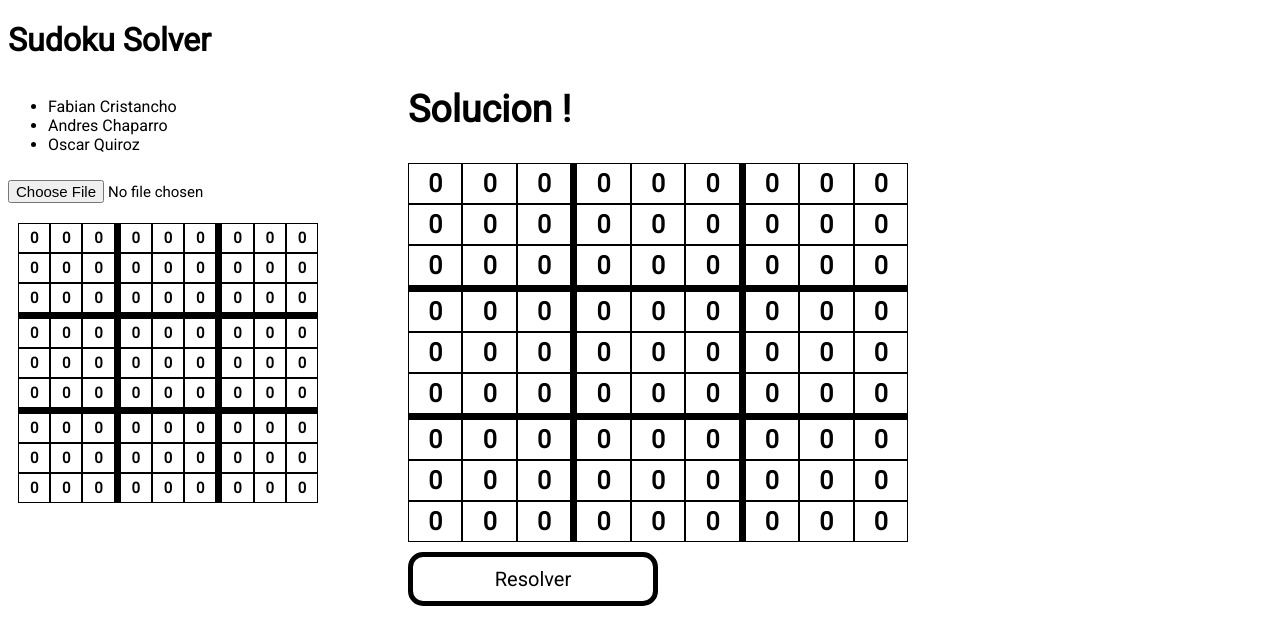
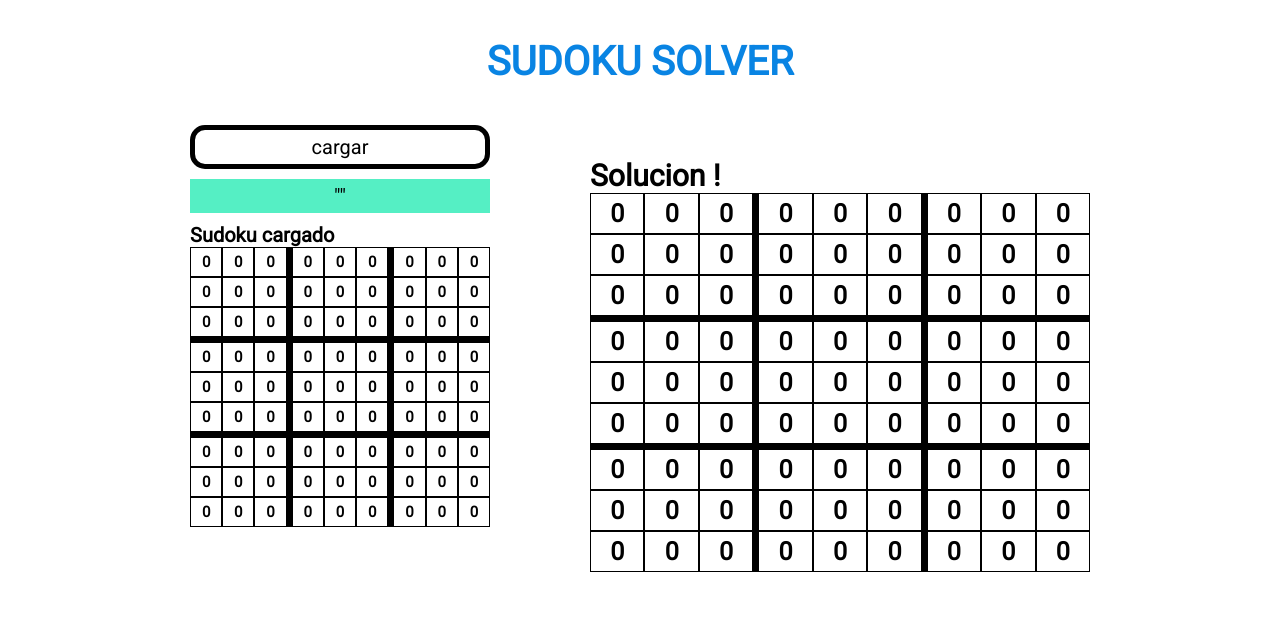
Before and after one commit to oscar-quiroz/sudokuAngular, an Angular app: page / in a window 1280 px wide. Shown: the top 644 px of the page. Built offline with nearby package versions, Linux system fonts and the light colour scheme.

Commit message:
intefaz sudoku

```diff
--- a/src/app/app.component.css
+++ b/src/app/app.component.css
@@ -1,6 +1,31 @@
+.title {
+    text-align: center;
+}
+
 .container {
     display: flex;
     gap: 100px;
+    justify-content: center;
+}
+
+h4 {
+    margin: 0px;
+    padding: 0px;
+}
+
+p {
+    margin: 0px;
+    padding: 0px;
+}
+
+ul {
+    margin-top: 0px;
+    padding: 0px;
+}
+
+h2 {
+    margin: 0px;
+    padding: 0px;
 }
 
 .input-cont {
@@ -13,10 +38,14 @@
 input[type="file"] {
     font-size: 15px;
     cursor: pointer;
+    opacity: 0;
+    position: absolute;
+    left: 0;
+    top: 0;
+    height: 100%;
 }
 
 .pre-sudoku {
-    padding: 10px;
     width: 100%;
     font-size: 15px;
 }
@@ -33,3 +62,31 @@ input[type="file"] {
 .active {
     background-color: rgb(28, 221, 147);
 }
+
+.cargar {
+    position: relative;
+    padding: 5px;
+    margin-top: 10px;
+    background-color: #fff;
+    color: #000;
+    font-size: 20px;
+    border: 5px solid #000;
+    outline: none;
+    border-radius: 15px;
+    font-size: 20px;
+    cursor: pointer;
+    transition: all 1s;
+}
+
+.cargar:hover {
+    border: 5px solid #fff;
+    background-color: #000;
+    color: #fff;
+}
+
+.fileMatrix {
+    background-color: #55efc4;
+    font-size: 20px;
+    padding: 5px;
+    text-align: center;
+}
--- a/src/app/app.component.html
+++ b/src/app/app.component.html
@@ -1,20 +1,21 @@
-<div>
-    <h1> Sudoku Solver</h1>
+<div class="title">
+    <h2 style="font-size: 40px; padding: 30px; color:#0984e3 ;"> SUDOKU SOLVER</h2>
 </div>
 
 <div class="container">
     <div class="input-cont">
-        <ul>
-            <li>
-                Fabian Cristancho
-            </li>
-            <li>
-                Andres Chaparro
-            </li>
-            <li>
-                Oscar Quiroz
-            </li>
-        </ul>
+
+        <button class="cargar">cargar
+                <input name="inputFile" [(ngModel)]="inputFile" required id="file" type="file" accept=".txt" [ngClass]="ok" (change)="onSelectFile($event)">
+            </button>
+        <p class="fileMatrix">{{auxInputFile | json}}</p>
+
+
+
+        <div class="pre-sudoku">
+            <h4 style="font-size: 20px;">Sudoku cargado</h4>
+            <app-sudoku [showButton]="showButton" [array]='initialMatrix'></app-sudoku>
+        </div>
         <ul *ngIf="isErrors">
             <h2>Errores </h2>
             <li style="color: red;" *ngFor="let item of arrayErrors">
@@ -22,13 +23,12 @@
             </li>
 
         </ul>
-        <input #file required id="file" type="file" accept=".txt" [ngClass]="ok" (change)="onSelectFile($event)">
-        <div class="pre-sudoku">
-            <app-sudoku [showButton]="showButton" [array]='initialMatrix'></app-sudoku>
-        </div>
+
+
+
     </div>
     <div class="sudoku">
-        <h2>Solucion !</h2>
-        <app-sudoku [showButton]="!showButton" [array]='matrix'></app-sudoku>
+        <h2 style="font-size: 30px;">Solucion !</h2>
+        <app-sudoku [showButton]="showButton" [array]='matrix'></app-sudoku>
     </div>
 </div>
--- a/src/app/app.component.ts
+++ b/src/app/app.component.ts
@@ -1,4 +1,4 @@
-import { Component } from '@angular/core';
+import { Component, ElementRef, ViewChild } from '@angular/core';
 import { ReplaySubject } from 'rxjs';
 import { Sudoku } from './models/sudoku';
 
@@ -10,6 +10,8 @@ import { Sudoku } from './models/sudoku';
 export class AppComponent {
 
 
+inputFile:any;
+auxInputFile:string="";
   isErrors:boolean=false;
   arrayErrors: any = []
   showButton: boolean = false;
@@ -26,6 +28,7 @@ export class AppComponent {
 
   ngOnInit(): void { }
 
+
   /**
    *
    * Obtiene el archivo justo cuando se cambia en el input
@@ -34,9 +37,12 @@ export class AppComponent {
     this.ok = 'active';
     console.log('Sudoku : ', e.target.files[0]);
     this.file = e.target.files[0];
+    this.auxInputFile= this.inputFile
 
 
     this.uploadDocument();
+    this.inputFile = '';
+
   }
 
   /**
@@ -81,7 +87,6 @@ export class AppComponent {
       }else{
         this.isErrors= true;
       }
-      console.log(this.arrayErrors)
     };
     this.resultFile = fileReader.readAsText(this.file);
   }
--- a/src/app/app.module.ts
+++ b/src/app/app.module.ts
@@ -1,4 +1,5 @@
 import { NgModule } from '@angular/core';
+import { FormsModule } from '@angular/forms';
 import { BrowserModule } from '@angular/platform-browser';
 
 import { AppRoutingModule } from './app-routing.module';
@@ -12,7 +13,8 @@ import { SudokuComponent } from './components/sudoku/sudoku.component';
   ],
   imports: [
     BrowserModule,
-    AppRoutingModule
+    AppRoutingModule,
+    FormsModule
   ],
   providers: [],
   bootstrap: [AppComponent]
```
